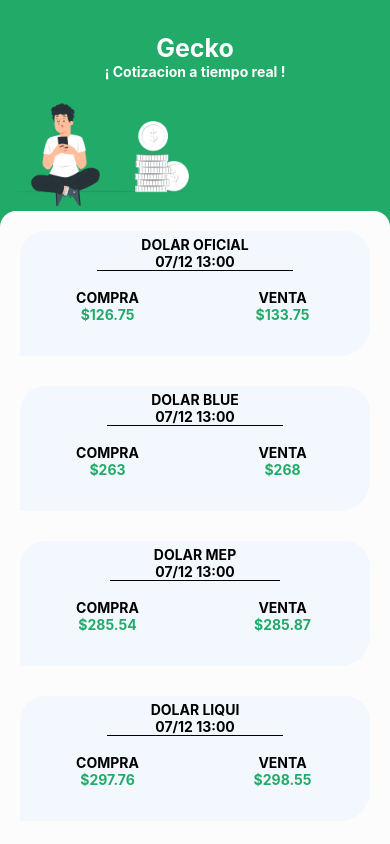
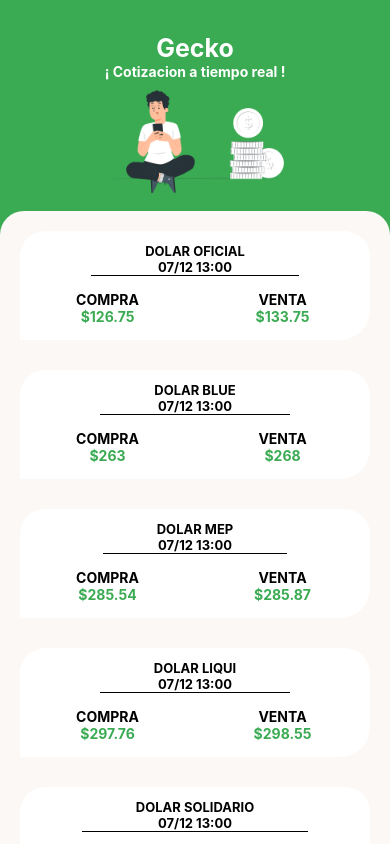
Before and after one commit to JonathanPG9/gecko-app, a React Native app: screen / in a window 390 px wide. Built offline with nearby package versions, Linux system fonts and the light colour scheme.

Commit message:
update files

```diff
--- a/App.js
+++ b/App.js
@@ -14,7 +14,7 @@
 const styles = StyleSheet.create({
   container: {
     flex: 1,
-    backgroundColor: '#22aa69',
+    backgroundColor: '#3bab53',
     marginTop:StatusBar.currentHeight
   },
 });
--- a/screens/header/Header.jsx
+++ b/screens/header/Header.jsx
@@ -1,6 +1,6 @@
 import {StyleSheet, Text, View, Image } from 'react-native';
 
-export default function App() {
+export default function Header() {
   return (
     <View style={styles.h}>
       <Text style={styles.h_s_g}>
@@ -15,16 +15,14 @@
 }
 
 const styles = StyleSheet.create({
+  h: {
+    flex: 0.25,
+    alignItems:'center',
+  },
   i: {
     width: 200,
     height: 200,
     position: 'absolute',
-    left:0,
-    top:13
-  },
-  h: {
-    flex: 0.25,
-    alignItems:'center',
   },
   h_s_g: {
     color:'white',
--- a/screens/home/Home.jsx
+++ b/screens/home/Home.jsx
@@ -1,7 +1,7 @@
 import { View } from 'react-native';
 import MiddleSection from './middleSection/Section';
 
-export default function App() {
+export default function Home() {
   return (
     <View style={{flex:0.75}}>
       <MiddleSection/>
--- /dev/null
+++ b/screens/home/middleSection/InfoSection.jsx
@@ -0,0 +1,29 @@
+import {StyleSheet, Text, View } from 'react-native';
+
+export default function InfoSection({compra, venta, valor}) {
+  return (
+    <View style={styles.s_v_d}>
+      <Text style={{fontWeight:'bold'}}>
+        {compra || venta}
+      </Text>
+      <Text style={styles.s_t_v}>
+        ${valor}
+      </Text>
+    </View>
+  );
+}
+const styles = StyleSheet.create({
+  s_v_d: {
+    marginTop:25,
+    top:10,
+    paddingVertical:25,
+    flex:0.5,
+    alignItems:'center',
+    justifyContent:'center'
+  },
+  s_t_v: {
+    fontSize:14,
+    fontWeight:'bold',
+    color: '#3bab53'
+  },
+});
--- a/screens/home/middleSection/Section.jsx
+++ b/screens/home/middleSection/Section.jsx
@@ -1,6 +1,7 @@
 import {FlatList, StyleSheet, Text, TouchableHighlight, View } from 'react-native';
+import InfoSection from './InfoSection';
 
-export default function App() {
+export default function Section() {
   const mockedValues = [
       {
         id: 0,
@@ -70,22 +71,8 @@
                 {item.actualizacion}
               </Text>
             </View>
-            <View style={styles.s_v_d}>
-              <Text style={{fontWeight:'bold'}}>
-                COMPRA
-              </Text>
-              <Text style={styles.s_t_v}>
-                ${item.valor.compra}
-              </Text>
-            </View>
-            <View style={styles.s_v_d}>
-              <Text style={{fontWeight:'bold'}}>
-                VENTA
-              </Text>
-              <Text style={styles.s_t_v}>
-                ${item.valor.venta}
-              </Text>
-            </View>
+            <InfoSection compra='COMPRA' valor={item.valor.compra}/>
+            <InfoSection venta='VENTA' valor={item.valor.venta}/>
           </View>
         </TouchableHighlight>
       )
@@ -97,43 +84,30 @@
 const styles = StyleSheet.create({
   s: {
     flex: 1,
-    backgroundColor: '#fcfcfc',
-    borderTopRightRadius: 16,
-    borderTopLeftRadius: 16,
+    backgroundColor: '#FBF8F5',
+    borderTopRightRadius: 24,
+    borderTopLeftRadius: 24,
   },
   s_v: {
-    backgroundColor: '#f3f8fe',
+    backgroundColor: '#fff',
     marginHorizontal:20,
     marginTop:20,
-    flexWrap:'wrap',
     flexDirection:'row',
     justifyContent:'center',
     borderTopEndRadius: 25,
     borderTopLeftRadius: 25,
     borderBottomEndRadius:30,
-    marginBottom:10
+    marginBottom:10,
   },
   s_t: {
     position: 'absolute',
-    justifyContent:'center',
     alignItems:'center',
-    borderBottomWidth:0.2,
-    marginTop:5,
-    paddingHorizontal:44
+    borderBottomWidth:1,
+    marginTop:12,
+    paddingHorizontal:54
   },
   s_t_t: {
-    fontSize:14,
+    fontSize:13,
     fontWeight:'bold',
-  },
-  s_t_v: {
-    fontSize:14,
-    fontWeight:'bold',
-    color: '#22aa69'
-  },
-  s_v_d: {
-    marginTop:25,
-    paddingVertical:33,
-    flex:0.5,
-    alignItems:'center',
-  },
+  }
 });
```
